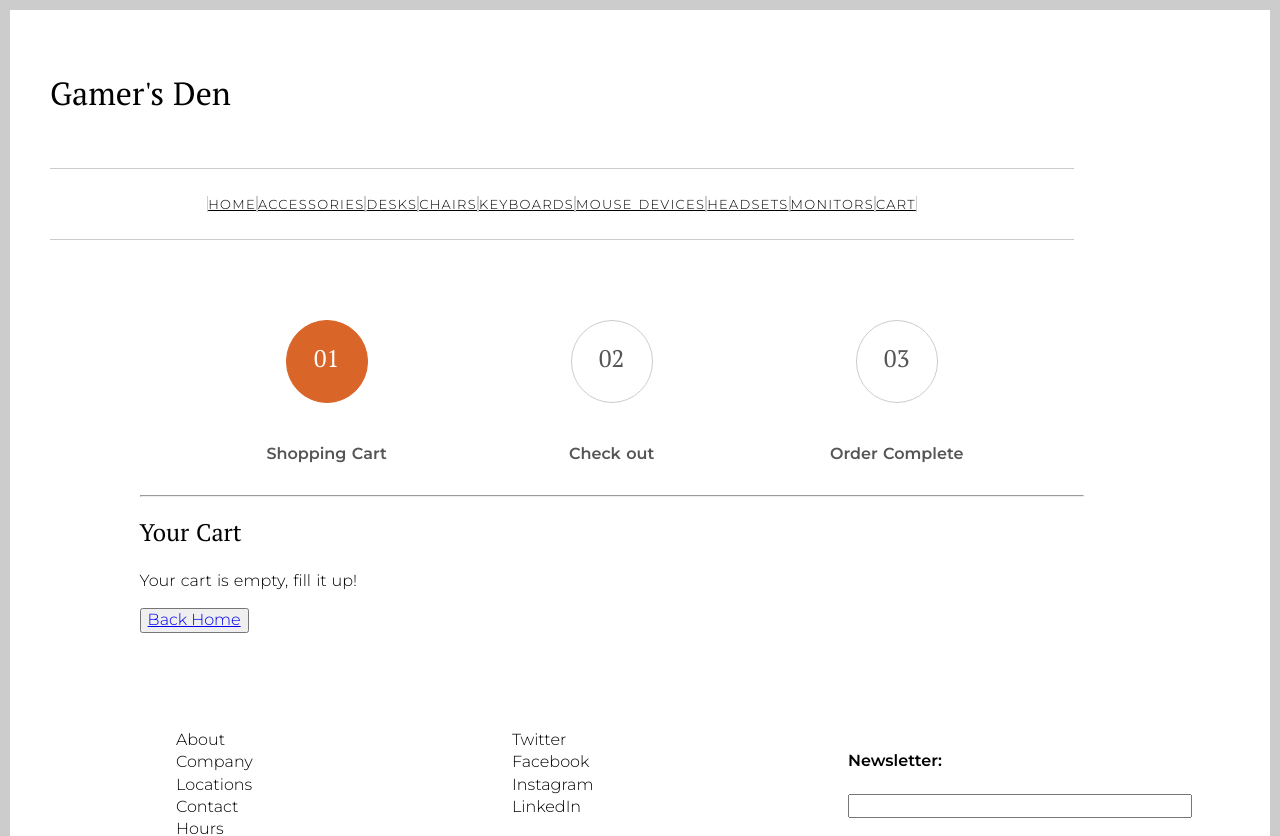
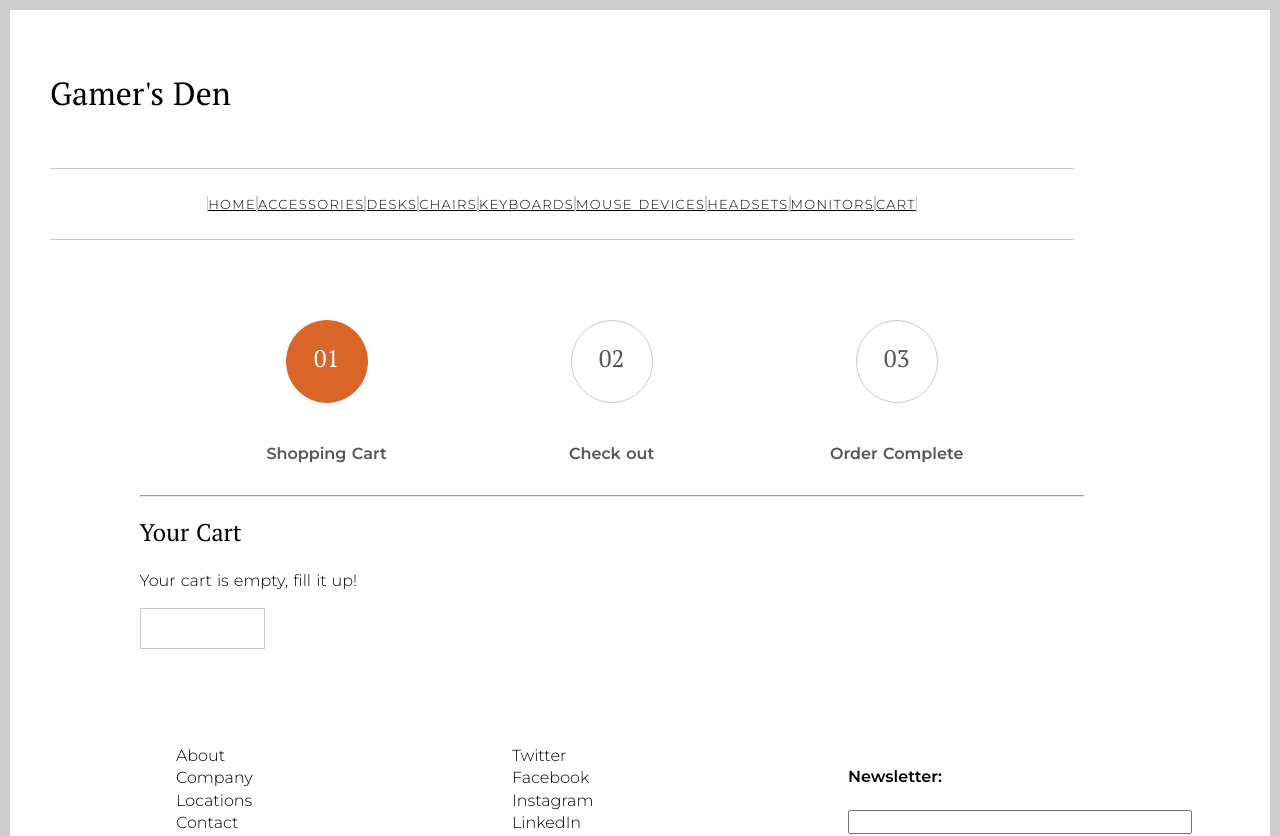
Before and after one commit to lunaf-github/Gaming-Equipment-ecommerce, a Nuxt app: page /Cart in a window 1280 px wide. Shown: the top 836 px of the page. Built offline with nearby package versions, Linux system fonts and the light colour scheme.

Commit message:
update static dist files for deployment

```diff
--- a/assets/main.scss
+++ b/assets/main.scss
@@ -17,6 +17,23 @@ h3 {
  font-family: "PT Serif", -apple-system, BlinkMacSystemFont, "Segoe UI", Roboto,
  "Helvetica Neue", Arial, sans-serif;
  font-weight: normal;
+}
+
+button {
+  border: 1px solid #ccc;
+  background: white;
+  padding: 10px 14px;
+  cursor: pointer;
+  color: black;
+  font-weight: 700;
+  font-family: "Montserrat", -apple-system, BlinkMacSystemFont, "Segoe UI",
+    Roboto, "Helvetica Neue", Arial, sans-serif;
+  transition: 0.3s all ease;
+  &:hover {
+    background: black;
+    border: 1px solid black;
+    color: whi
+  }
 }
 
 /*----------- Store Grid ------------*/
--- a/components/AppCartDisplay.vue
+++ b/components/AppCartDisplay.vue
@@ -18,23 +18,43 @@
             <h4 class="price">{{ item.price }}</h4>
           </td>
           <td>
-            <button @click="removeOneFromCart(item)">-</button>
+            <button @click="removeOneFromCart(item)" class="quantity-adjust">-</button>
             <strong>{{ item.quantity }}</strong>
             <button @click="addToCart(item)" class="quantity-adjust">+</button>
           </td>
           <td>{{ (item.quantity * item.price) }}</td>
           <td>
-            <button @click="removeAllFromCart(item)">X</button>
+            <button @click="removeAllFromCart(item)" class="delete-product">X</button>
           </td>
         </tr>
       </table>
+
+      <section class="payment">
+        <div class="total">
+          <div class="caption">
+            <p>
+              <strong>Subtotal:</strong>
+            </p>
+            <p>Shipping:</p>
+            <p class="golden">Total:</p>
+          </div>
+          <div class="num">
+            <p>
+              <strong>{{ cartTotal }}</strong>
+            </p>
+            <p>Free Shipping</p>
+            <p class="golden">{{ cartTotal }}</p>
+          </div>
+        </div>
+      </section>
     </section>
-    <Section v-else class="center">
+
+    <section v-else class="center">
       <p>Your cart is empty, fill it up!</p>
       <button class="pay-with-stripe">
         <nuxt-link exact to="/">Back Home</nuxt-link>
       </button>
-    </Section>
+    </section>
   </div>
 </template>
 
@@ -47,7 +67,7 @@ export default {
   },
   computed:{
     ...mapState(["cart"]),
-    ...mapGetters(["cartCount"])
+    ...mapGetters(["cartCount", "cartTotal"])
   },
   methods:{
     addToCart(item){
@@ -69,4 +89,49 @@ export default {
     margin-right: 15px;
     width: 100px;
   }
+
+  .total {
+    display: grid;
+    grid-template-columns: repeat(2, 1fr);
+    grid-column-gap: 100px;
+  }
+
+  table {
+    width: 100%;
+    margin-top: 20px;
+  }
+
+  tr {
+    text-align: center;
+  }
+
+  th {
+    text-align: center;
+  }
+
+  td,
+  th {
+    border-bottom: 1px solid #ccc;
+  }
+
+  .golden {
+    background: #f2eee2;
+    font-weight: bold;
+    padding: 10px;
+  }
+
+  .product-name {
+    text-align: left;
+    padding-top: 36px;
+  }
+
+  .num {
+    text-align: right;
+  }
+
+  button a {
+    color: white;
+    transition: 0.3s all ease;
+  }
+
 </style>
--- a/store/index.js
+++ b/store/index.js
@@ -20,6 +20,10 @@ export const getters = {
  cartCount: state => {
   if(!state.cart.length) return 0;
   return state.cart.reduce((ac, next) => ac + next.quantity, 0);
+ },
+ cartTotal: state => {
+   if(!state.cart.length) return 0;
+   return state.cart.reduce((ac, next) => ac + next.quantity * next.price, 0);
  }
 }
 
```
Also changed, not shown: 37 other files (tests, documents, lock files or other folders).
